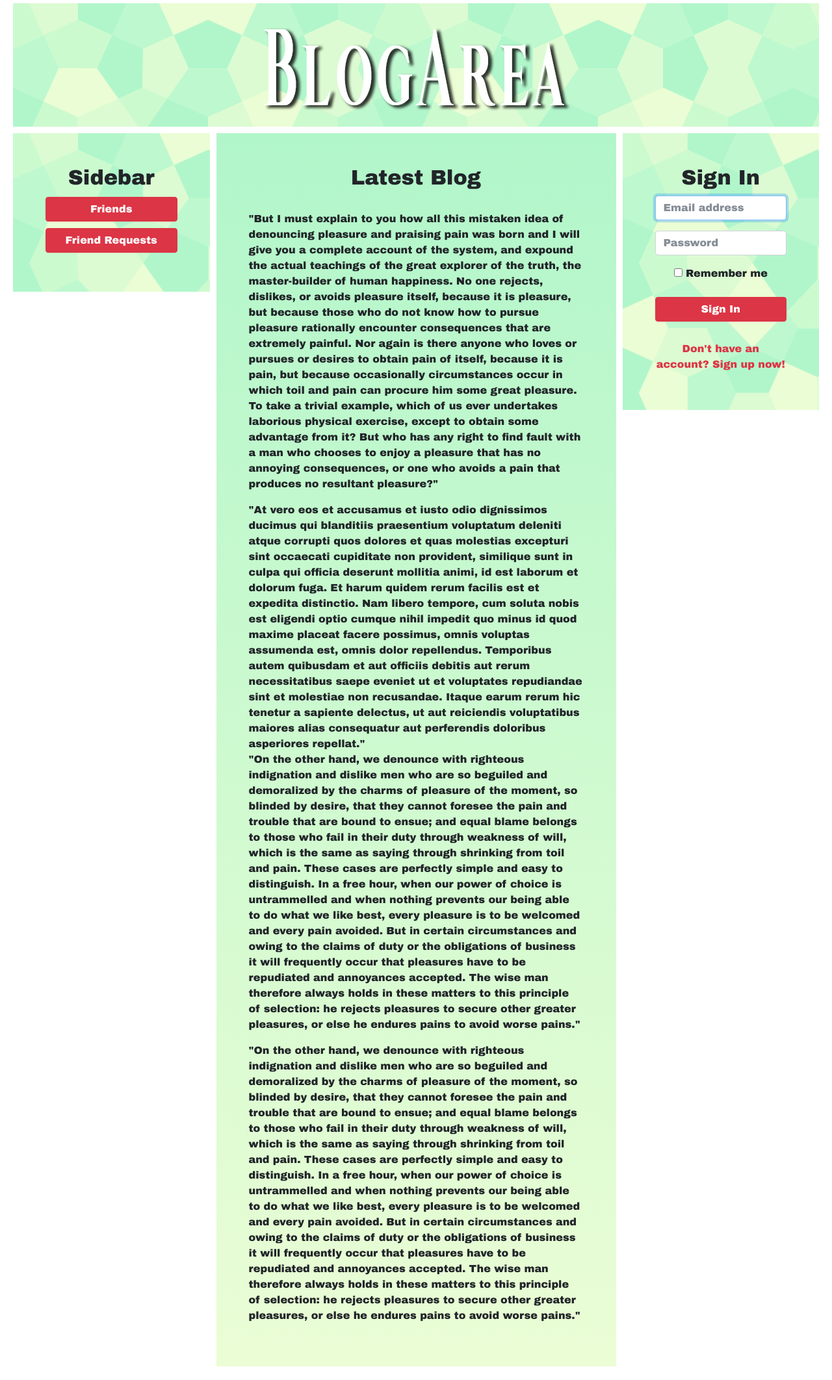
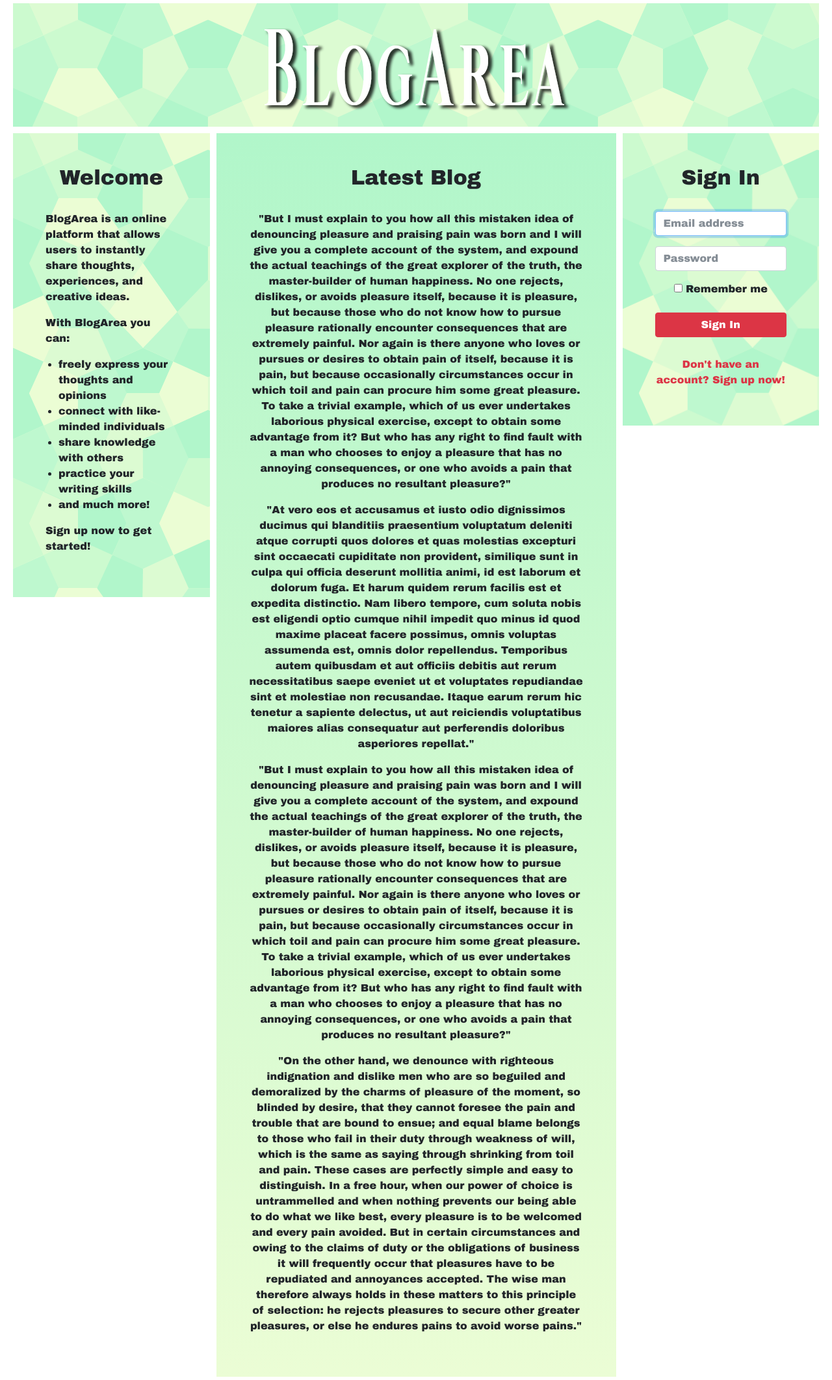
Before and after one commit to mitchellm/DWD-Blog, a PHP site: page / in a window 1280 px wide. Shown: the whole page at 65% size. Run offline with PHP 8.4, Linux system fonts and the light colour scheme; some libraries are stand-ins or nearby versions.

Commit message:
Updated Login Page
Removed friends from sidebar and replaced with welcome text

```diff
--- a/public/css/style.css
+++ b/public/css/style.css
@@ -13,6 +13,10 @@ body{
 
 h1{
   font-size: 24pt;
+}
+
+ul{
+  padding-left:20px;
 }
 
 .container{
--- a/public/index.php
+++ b/public/index.php
@@ -27,54 +27,139 @@
 
             <div class="leftpane">
                 <div align="center">
-                    <h1>Sidebar</h1>
-
-                    <div class="panel-group" id="accordion">
-                        <div class="panel panel-default">
-                            <div class="panel-heading">
-                                <button class="btn btn-danger btn-block"
-                                        <a data-toggle="collapse" data-parent="#accordion" href="#collapse1">Friends</a>
-                                </button>
+                    <h1>Welcome</h1>
                 </div>
-                            <div id="collapse1" class="panel-collapse collapse in">
-                                <div class="panel-body">Friend1</br>Friend2</br>Friend3</br></div>
-                            </div>
-                        </div>
-                        <div class="panel panel-default">
-                            <div class="panel-heading">
-                                <button class="btn btn-danger btn-block"
-                                        <a data-toggle="collapse" data-parent="#accordion" href="#collapse2">Friend Requests</a>
-                                </button>
-                            </div>
-                            <div id="collapse2" class="panel-collapse collapse">
-                                <div class="panel-body">Request1</br>Request2</br>Request3</br></div>
-                            </div>
-                        </div>
-
-                    </div>
+                <p></br>
+                        BlogArea is an online platform that allows users to instantly share thoughts, experiences, and creative ideas.
+                </p>
+                <p>
+                    With BlogArea you can:
+                        <ul>
+                            <li>freely express your thoughts and opinions</li>
+                            <li>connect with like-minded individuals</li>
+                            <li>share knowledge with others</li>
+                            <li>practice your writing skills</li>
+                            <li>and much more!</li>
+                        </ul>
+                </p>
+                <p>
+                        Sign up now to get started!
+                </p>
 
 
-                </div>
             </div>
 
             <div class="middlepane">
                 <div align="center">
                     <h1>Latest Blog</h1>
-                </div>
+                        <p></br>
+                            "But I must explain to you how all this mistaken idea of denouncing pleasure and praising pain was born
+                                and I will give you a complete account of the system, and expound the actual teachings of the great explorer
+                                of the truth, the master-builder of human happiness. No one rejects, dislikes, or avoids pleasure itself,
+                                because it is pleasure, but because those who do not know how to pursue pleasure rationally encounter
+                                consequences that are extremely painful. Nor again is there anyone who loves or pursues or desires to obtain
+                                pain of itself, because it is pain, but because occasionally circumstances occur in which toil and pain can
+                                procure him some great pleasure. To take a trivial example, which of us ever undertakes laborious physical
+                                exercise, except to obtain some advantage from it? But who has any right to find fault with a man who chooses
+                                to enjoy a pleasure that has no annoying consequences, or one who avoids a pain that produces no resultant pleasure?"
+                        </p>
                         <p>
-                    </br>
-                    "But I must explain to you how all this mistaken idea of denouncing pleasure and praising pain was born and I will give you a complete account of the system, and expound the actual teachings of the great explorer of the truth, the master-builder of human happiness. No one rejects, dislikes, or avoids pleasure itself, because it is pleasure, but because those who do not know how to pursue pleasure rationally encounter consequences that are extremely painful. Nor again is there anyone who loves or pursues or desires to obtain pain of itself, because it is pain, but because occasionally circumstances occur in which toil and pain can procure him some great pleasure. To take a trivial example, which of us ever undertakes laborious physical exercise, except to obtain some advantage from it? But who has any right to find fault with a man who chooses to enjoy a pleasure that has no annoying consequences, or one who avoids a pain that produces no resultant pleasure?"
+                            "At vero eos et accusamus et iusto odio dignissimos ducimus qui blanditiis praesentium voluptatum deleniti
+                                atque corrupti quos dolores et quas molestias excepturi sint occaecati cupiditate non provident, similique sunt
+                                in culpa qui officia deserunt mollitia animi, id est laborum et dolorum fuga. Et harum quidem rerum facilis est
+                                et expedita distinctio. Nam libero tempore, cum soluta nobis est eligendi optio cumque nihil impedit quo minus
+                                id quod maxime placeat facere possimus, omnis voluptas assumenda est, omnis dolor repellendus. Temporibus autem
+                                quibusdam et aut officiis debitis aut rerum necessitatibus saepe eveniet ut et voluptates repudiandae sint et
+                                molestiae non recusandae. Itaque earum rerum hic tenetur a sapiente delectus, ut aut reiciendis voluptatibus
+                                maiores alias consequatur aut perferendis doloribus asperiores repellat."
                         </p>
-                <p1>
-                    "At vero eos et accusamus et iusto odio dignissimos ducimus qui blanditiis praesentium voluptatum deleniti atque corrupti quos dolores et quas molestias excepturi sint occaecati cupiditate non provident, similique sunt in culpa qui officia deserunt mollitia animi, id est laborum et dolorum fuga. Et harum quidem rerum facilis est et expedita distinctio. Nam libero tempore, cum soluta nobis est eligendi optio cumque nihil impedit quo minus id quod maxime placeat facere possimus, omnis voluptas assumenda est, omnis dolor repellendus. Temporibus autem quibusdam et aut officiis debitis aut rerum necessitatibus saepe eveniet ut et voluptates repudiandae sint et molestiae non recusandae. Itaque earum rerum hic tenetur a sapiente delectus, ut aut reiciendis voluptatibus maiores alias consequatur aut perferendis doloribus asperiores repellat."
-                </p1>
-                <p>"On the other hand, we denounce with righteous indignation and dislike men who are so beguiled and demoralized by the charms of pleasure of the moment, so blinded by desire, that they cannot foresee the pain and trouble that are bound to ensue; and equal blame belongs to those who fail in their duty through weakness of will, which is the same as saying through shrinking from toil and pain. These cases are perfectly simple and easy to distinguish. In a free hour, when our power of choice is untrammelled and when nothing prevents our being able to do what we like best, every pleasure is to be welcomed and every pain avoided. But in certain circumstances and owing to the claims of duty or the obligations of business it will frequently occur that pleasures have to be repudiated and annoyances accepted. The wise man therefore always holds in these matters to this principle of selection: he rejects pleasures to secure other greater pleasures, or else he endures pains to avoid worse pains."
+                        <p>
+                            "But I must explain to you how all this mistaken idea of denouncing pleasure and praising pain was born
+                                and I will give you a complete account of the system, and expound the actual teachings of the great explorer
+                                of the truth, the master-builder of human happiness. No one rejects, dislikes, or avoids pleasure itself,
+                                because it is pleasure, but because those who do not know how to pursue pleasure rationally encounter
+                                consequences that are extremely painful. Nor again is there anyone who loves or pursues or desires to obtain
+                                pain of itself, because it is pain, but because occasionally circumstances occur in which toil and pain can
+                                procure him some great pleasure. To take a trivial example, which of us ever undertakes laborious physical
+                                exercise, except to obtain some advantage from it? But who has any right to find fault with a man who chooses
+                                to enjoy a pleasure that has no annoying consequences, or one who avoids a pain that produces no resultant pleasure?"
+                        </p>
+                        <p>
+                            "On the other hand, we denounce with righteous indignation and dislike men who are so beguiled and demoralized
+                                by the charms of pleasure of the moment, so blinded by desire, that they cannot foresee the pain and trouble that
+                                are bound to ensue; and equal blame belongs to those who fail in their duty through weakness of will, which is
+                                the same as saying through shrinking from toil and pain. These cases are perfectly simple and easy to distinguish.
+                                In a free hour, when our power of choice is untrammelled and when nothing prevents our being able to do what we
+                                like best, every pleasure is to be welcomed and every pain avoided. But in certain circumstances and owing to the
+                                claims of duty or the obligations of business it will frequently occur that pleasures have to be repudiated and
+                                annoyances accepted. The wise man therefore always holds in these matters to this principle of selection: he rejects
+                                pleasures to secure other greater pleasures, or else he endures pains to avoid worse pains."
+                        </p>
 
-                </p>
-                <p>"On the other hand, we denounce with righteous indignation and dislike men who are so beguiled and demoralized by the charms of pleasure of the moment, so blinded by desire, that they cannot foresee the pain and trouble that are bound to ensue; and equal blame belongs to those who fail in their duty through weakness of will, which is the same as saying through shrinking from toil and pain. These cases are perfectly simple and easy to distinguish. In a free hour, when our power of choice is untrammelled and when nothing prevents our being able to do what we like best, every pleasure is to be welcomed and every pain avoided. But in certain circumstances and owing to the claims of duty or the obligations of business it will frequently occur that pleasures have to be repudiated and annoyances accepted. The wise man therefore always holds in these matters to this principle of selection: he rejects pleasures to secure other greater pleasures, or else he endures pains to avoid worse pains."
-
+                    <!--
+                    <h1>Featured Posts</h1>
+					<div class="row">
+					<!-- Carousel --
+					<div id="carousel-example-generic" class="carousel slide" data-ride="carousel">
+					<!-- Indicators --
+					<ol class="carousel-indicators">
+						<li data-target="#carousel-example-generic" data-slide-to="0" class="active"></li>
+						<li data-target="#carousel-example-generic" data-slide-to="1"></li>
+						<li data-target="#carousel-example-generic" data-slide-to="2"></li>
+					</ol>
+					<!-- Wrapper for slides --
+					<div class="carousel-inner">
+						<div class="item active">
+							<p alt="First slide">
+								"But I must explain to you how all this mistaken idea of denouncing pleasure and praising pain was born
+								and I will give you a complete account of the system, and expound the actual teachings of the great explorer
+								of the truth, the master-builder of human happiness. No one rejects, dislikes, or avoids pleasure itself,
+								because it is pleasure, but because those who do not know how to pursue pleasure rationally encounter
+								consequences that are extremely painful. Nor again is there anyone who loves or pursues or desires to obtain
+								pain of itself, because it is pain, but because occasionally circumstances occur in which toil and pain can
+								procure him some great pleasure. To take a trivial example, which of us ever undertakes laborious physical
+								exercise, except to obtain some advantage from it? But who has any right to find fault with a man who chooses
+								to enjoy a pleasure that has no annoying consequences, or one who avoids a pain that produces no resultant pleasure?"
 							</p>
 						</div>
+						<div class="item">
+							<p alt="Second slide">
+								"At vero eos et accusamus et iusto odio dignissimos ducimus qui blanditiis praesentium voluptatum deleniti
+								atque corrupti quos dolores et quas molestias excepturi sint occaecati cupiditate non provident, similique sunt
+								in culpa qui officia deserunt mollitia animi, id est laborum et dolorum fuga. Et harum quidem rerum facilis est
+								et expedita distinctio. Nam libero tempore, cum soluta nobis est eligendi optio cumque nihil impedit quo minus
+								id quod maxime placeat facere possimus, omnis voluptas assumenda est, omnis dolor repellendus. Temporibus autem
+								quibusdam et aut officiis debitis aut rerum necessitatibus saepe eveniet ut et voluptates repudiandae sint et
+								molestiae non recusandae. Itaque earum rerum hic tenetur a sapiente delectus, ut aut reiciendis voluptatibus
+								maiores alias consequatur aut perferendis doloribus asperiores repellat."
+							</p>
+						</div>
+						<div class="item">
+							<p alt="Third slide">
+								"On the other hand, we denounce with righteous indignation and dislike men who are so beguiled and demoralized
+								by the charms of pleasure of the moment, so blinded by desire, that they cannot foresee the pain and trouble that
+								are bound to ensue; and equal blame belongs to those who fail in their duty through weakness of will, which is
+								the same as saying through shrinking from toil and pain. These cases are perfectly simple and easy to distinguish.
+								In a free hour, when our power of choice is untrammelled and when nothing prevents our being able to do what we
+								like best, every pleasure is to be welcomed and every pain avoided. But in certain circumstances and owing to the
+								claims of duty or the obligations of business it will frequently occur that pleasures have to be repudiated and
+								annoyances accepted. The wise man therefore always holds in these matters to this principle of selection: he rejects
+								pleasures to secure other greater pleasures, or else he endures pains to avoid worse pains."
+							</p>
+						</div>
+					</div>
+					<!-- Controls --
+					<a class="left carousel-control" href="#carousel-example-generic" data-slide="prev">
+						<span class="glyphicon glyphicon-chevron-left"></span>
+					</a>
+					<a class="right carousel-control" href="#carousel-example-generic" data-slide="next">
+						<span class="glyphicon glyphicon-chevron-right"></span>
+					</a>
+					</div><!-- /carousel -->
+					</div>
+
+				</div>
+
 
             <div class="rightpane">
 
@@ -82,6 +167,7 @@
                     <form class="form-signin" id="loginForm">
                         <h1 class="text-center">Sign In</h1>
                         <p>
+                            </br>
                             <label class="sr-only">Email address</label>
                             <input type="email"  id="loginemail"  placeholder="Email address" class="form-control" required autofocus>
                         </p>
@@ -131,31 +217,9 @@
                         </div>
                     </div>
 
-                    <!--
-                          <form class="form-register">
-                            <h1 class="text-center">Register</h1>
-                            <p>
-                              <label class="sr-only">Email address</label>
-                              <input type="email" placeholder="Email address" class="form-control" required>
-                            </p>
-
-                            <p>
-                              <label class="sr-only">Password</label>
-                              <input type="password" placeholder="Password" class="form-control" required>
-                            </p>
-
-                            <p>
-                              <label class="sr-only">Confirm Password</label>
-                              <input type="password" placeholder="Confirm Password" class="form-control" required>
-                            </p>
-
-                            <button type="submit" class="btn btn-danger btn-block">Register</button>
-                          </form>
+                </div>
 
 			</div>
-                          </div>
-                    -->
-
             </div>
 
 				<!-- Optional JavaScript -->
```
Lines whose indentation alone changed are shown as unchanged.
